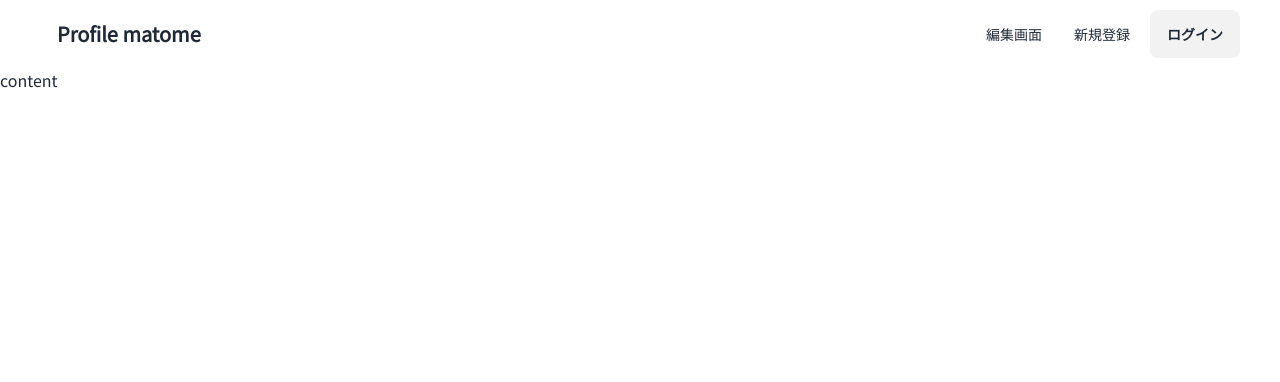
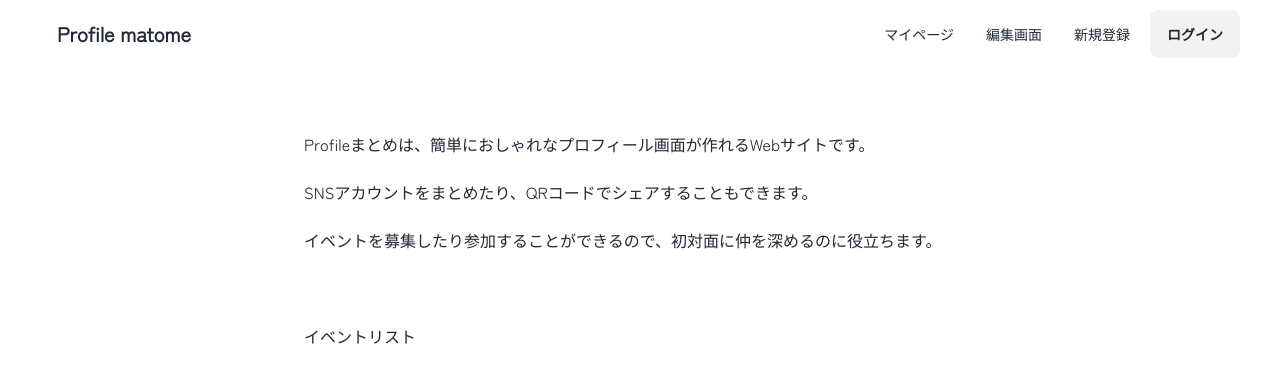
Before and after one commit to KeiIT11/profile-matome, a Next.js app: page / in a window 1280 px wide. Shown: the top 382 px of the page. Built offline with nearby package versions, Linux system fonts and the light colour scheme.

Commit message:
入力フォームを受け取れるように

```diff
--- a/package.json
+++ b/package.json
@@ -24,6 +24,7 @@
     "postcss": "8.4.29",
     "react": "18.2.0",
     "react-dom": "18.2.0",
+    "react-hook-form": "^7.46.1",
     "tailwindcss": "3.3.3",
     "typescript": "5.2.2"
   },
--- a/src/app/(features)/dashboard/page.tsx
+++ b/src/app/(features)/dashboard/page.tsx
@@ -1,7 +1,20 @@
+"use client"
+
 import HomeNavbar from '@/app/_components/Header/navbar'
 import Head from 'next/head'
+import { SubmitHandler, useForm } from 'react-hook-form';
+
+interface IFormInput {
+    userName: string;
+    userID: string;
+    introduction: string;
+    snsIndexList: string
+}
 
 export default function Home() {
+    const { register, handleSubmit, formState: { errors } } = useForm<IFormInput>();
+    const onSubmit: SubmitHandler<IFormInput> = (data) => console.log(data);
+
     return (
         <>
             <Head>
@@ -12,20 +25,32 @@ export default function Home() {
                     <HomeNavbar />
                 </header>
                 <main className='min-h-screen space-y-2'>
+                    <form onSubmit={handleSubmit(onSubmit)}>
                         <div className="max-w-md mx-auto py-10 space-y-2 md:max-w-2xl">
-                        <label className="label">
+                            <label className="userName">
                                 <span className="text-base label-text">Name</span>
                             </label>
-                        <input type="text" placeholder="田中" className="w-full input input-bordered" />
-                        <label className="label">
+                            <input {...register('userName', { required: true, maxLength: 20 })} type="text" placeholder="田中" className="w-full input input-bordered" />
+                            {errors.userName && <div>入力が必須の項目です</div>}
+
+                            <label className="userID">
                                 <span className="text-base label-text">UserID</span>
                             </label>
-                        <input type="text" placeholder="tanaka13" className="w-full input input-bordered" />
+                            <input {...register('userID', { required: true, maxLength: 20 })} type="text" placeholder="@tanaka" className="w-full input input-bordered" />
+                            {errors.userName && <div>入力が必須の項目です</div>}
+
+                            <label className="introduction">
+                                <span className="text-base label-text">Introduction</span>
+                            </label>
+                            <input {...register('introduction', { required: true, maxLength: 20 })} type="text" placeholder="趣味は絵を描くことです" className="w-full input input-bordered" />
+                            {errors.userName && <div>入力が必須の項目です</div>}
+
+
                             <div>
                                 <button className="btn btn-md btn-primary">Save</button>
                             </div>
                         </div>
-
+                    </form>
                 </main>
             </body>
         </>
--- a/src/app/(features)/layout.tsx
+++ b/src/app/(features)/layout.tsx
@@ -10,7 +10,7 @@ const zen_kaku_gothic = Zen_Kaku_Gothic_New({
 })
 
 const noto_sans_jp = Noto_Sans_JP({
-    weight: ["400"],
+    weight: ["300"],
     subsets: ['latin']
 })
 
@@ -25,7 +25,7 @@ export default function RootLayout({
     children: React.ReactNode
 }) {
     return (
-        <html data-theme="light" lang="ja" className={noto_sans_jp.className}>
+        <html data-theme="light" lang="ja" className={zen_kaku_gothic.className}>
             {children}
         </html>
     )
--- a/src/app/(features)/page.tsx
+++ b/src/app/(features)/page.tsx
@@ -1,5 +1,17 @@
 import HomeNavbar from '../_components/Header/navbar'
 import Head from 'next/head'
+
+const appintroduction: string = `
+Profileまとめは、簡単におしゃれなプロフィール画面が作れるWebサイトです。
+
+SNSアカウントをまとめたり、QRコードでシェアすることもできます。
+
+イベントを募集したり参加することができるので、初対面に仲を深めるのに役立ちます。
+
+
+
+`
+
 
 export default function Home() {
   return (
@@ -7,13 +19,16 @@ export default function Home() {
       <Head>
         <title>test</title>
       </Head>
-      <body className='flex flex-col min-h-screen'>
+      <body>
         <header>
           <HomeNavbar />
         </header>
-        <main>
-          <div>
-            <p>content</p>
+        <main className='min-h-screen'>
+          <div className="max-w-md mx-auto py-10 md:max-w-2xl">
+            <p className="whitespace-pre-wrap">{appintroduction}
+            </p>
+            <p className="whitespace-pre-wrap">イベントリスト
+            </p>
           </div>
         </main>
       </body>
--- a/src/app/(features)/profiles/[id]/page.tsx
+++ b/src/app/(features)/profiles/[id]/page.tsx
@@ -4,6 +4,7 @@ import SNSCardList from "../_components/SNS-CardList";
 import fetchUserSNSCardIndex from "../_apis/fetchUser";
 import ShowingSelfIntroduction from "../_components/SelfIntroduction";
 import ShowingProfileIcon from "../_components/ProfileIcon";
+import HomeNavbar from "@/app/_components/Header/navbar";
 
 //dynamicParams = falseにすることで、動的ルーティングされたアドレス
 //以外にアクセスすると404ページにリダイレクトする。
@@ -18,7 +19,7 @@ export function generateStaticParams() {
 
 //サンプル用自己紹介文
 const introductionSample: string = `
-就活用の
+就活用のサンプルをコピー
 はじめまして、岡山県立大学３年の伊藤嵐丸と申します。
 私は普段大学では、学科の名前の通り、情報通信に関することとか、アルゴリズムや人工知能とかについても学んでいます。
 私が大学生活で特に力を入れたのが3つあって、
@@ -41,8 +42,11 @@ export default function Page({ params }: { params: { id: string } }) {
             <Head>
                 <title>test</title>
             </Head>
-            <body className='min-h-screen p-20'>
-                <main>
+            <body>
+                <header>
+                    <HomeNavbar />
+                </header>
+                <main className='min-h-screen p-20'>
                     <ShowingProfileIcon iconPath="/pokemon.jpeg" userName="ランマル" userID="ranmaru" />
                     <ShowingSelfIntroduction introduction={introductionSample} />
                     <SNSCardList snsCardIndexList={allSNSCardIndex} />
--- a/src/app/_components/Header/navbar.tsx
+++ b/src/app/_components/Header/navbar.tsx
@@ -10,6 +10,11 @@ const HomeNavbar = () => {
       </div>
       <div className="navbar-end">
         <ul className="menu menu-horizontal px-1">
+          <li>
+            <Link href="/profiles/ranmaru">
+              マイページ
+            </Link>
+          </li>
           <li>
             <Link href="/dashboard">
               編集画面
```
Also changed, not shown: 1 other file (tests, documents, lock files or other folders). Lines whose indentation alone changed are shown as unchanged.
